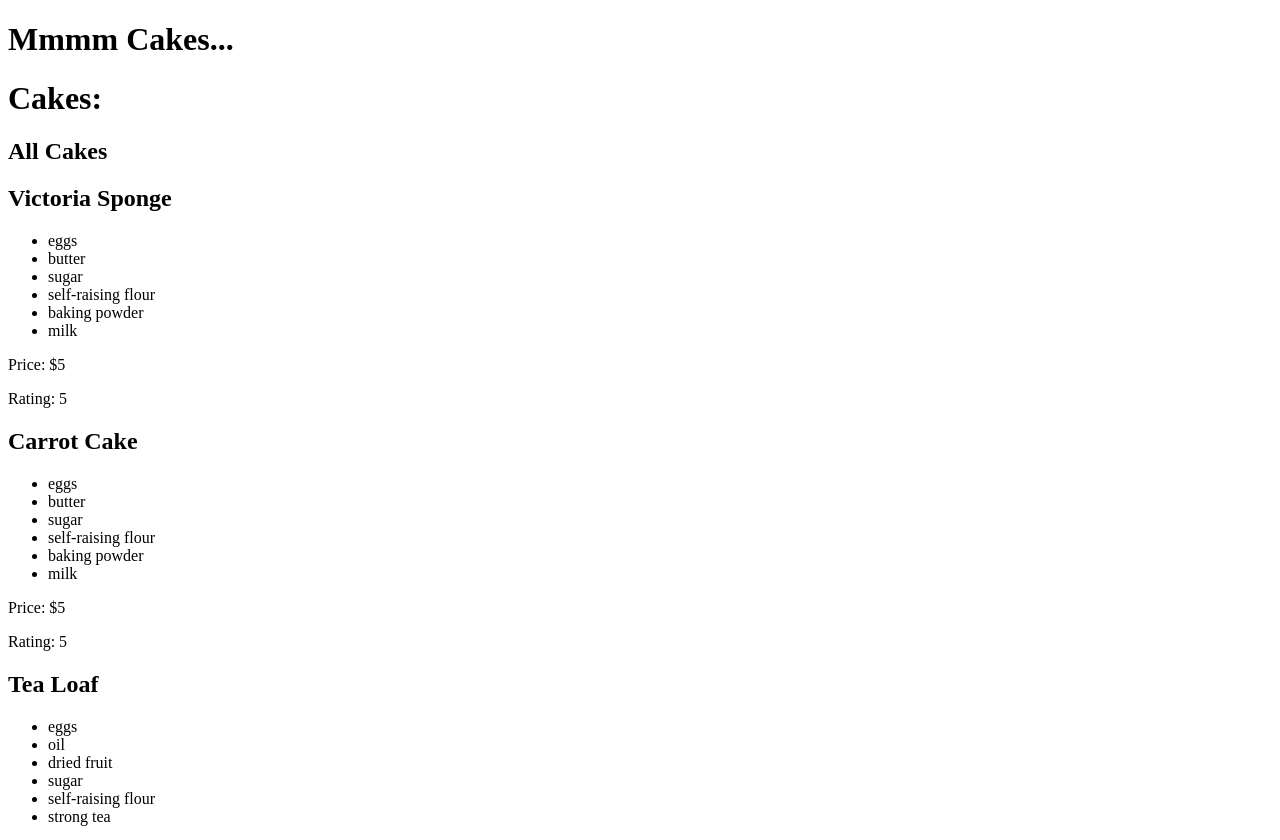
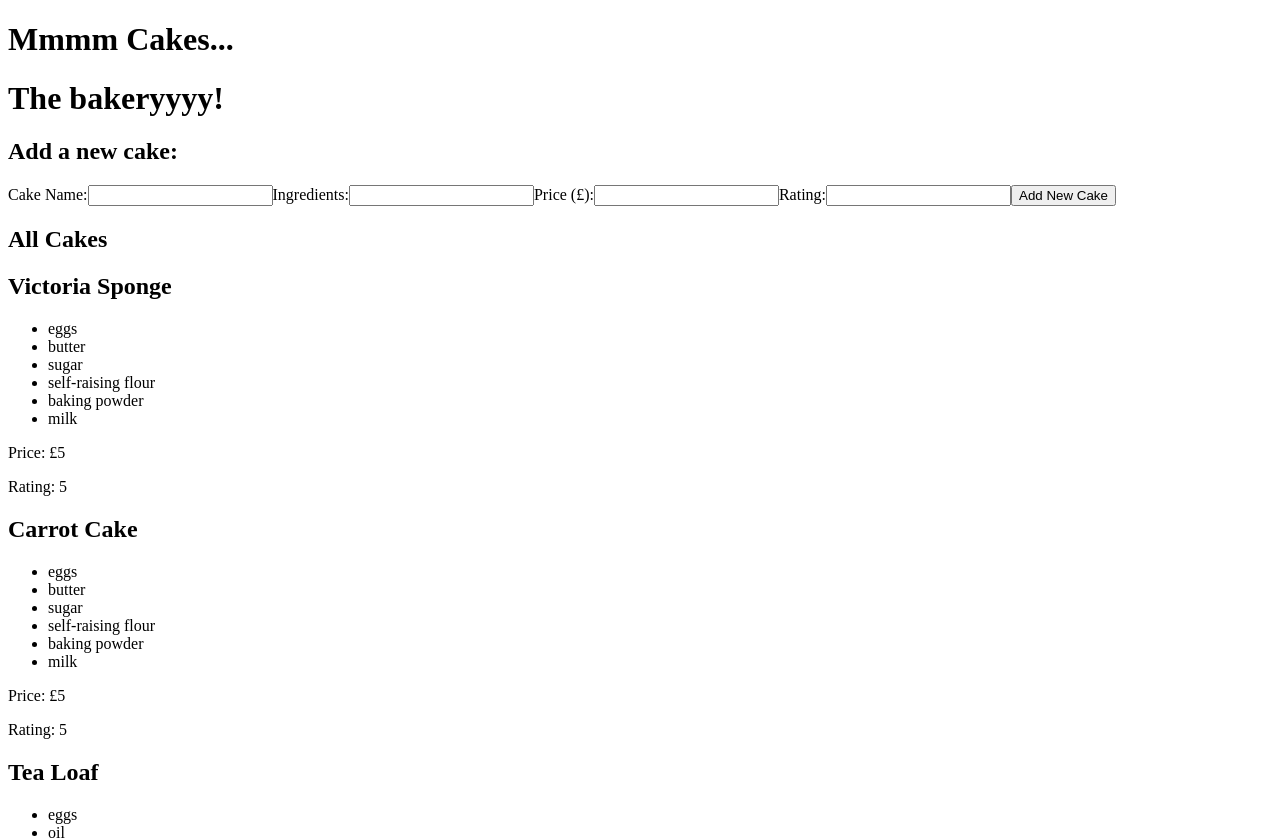
Before and after one commit to remily23/js_react_forms_lab, a React (Create React App) app: page / in a window 1280 px wide. Shown: the top 840 px of the page. Built offline with nearby package versions, Linux system fonts and the light colour scheme.

Commit message:
Added functionality to the CakeContainer to enable a new cake Object added to list of cakes. Comments provided over the codebase explaining implementation steps.

```diff
--- a/src/components/Cake.js
+++ b/src/components/Cake.js
@@ -1,26 +1,33 @@
 // Deconstructed cake Object in cakes Array
 const Cake = ({ cake }) => {
 
+  /*
+  - iterate over ingredients array
+    and render each ingredient as an li
+  - stored logic inside of allIngredients
+    variable for readability
+  - added a key to each li element using index
+    argument to prevent errors when updating
+    the list
+  */
+  const allIngredients = cake.ingredients.map(
+    (ingredient, index) => {
+      return <li
+        ingredient={ingredient}
+        key={`${ingredient}-${index}`}>
+        {ingredient}
+      </li>
+    }
+  )
+
   return (
     <div className="cake-container">
-
       {/* inserts the cakeName for each cake Object */}
       <h2>{cake.cakeName}</h2>
-
       <ul>
-        {/* - Map through the ingredients Array
-            - Display every ingredient Object as an <li>
-              using the key property as a unique ID
-            */}
-        {cake.ingredients.map((ingredient) => (
-          <li key={ingredient}>
-            {ingredient}
-          </li>
-        ))}
+        {allIngredients}
       </ul>
-
-      <p>Price: ${cake.price}</p>
-
+      <p>Price: £{cake.price}</p>
       <p>Rating: {cake.rating}</p>
     </div>
   )
--- a/src/components/CakeForm.js
+++ b/src/components/CakeForm.js
@@ -1,6 +1,8 @@
 import React, { useState } from 'react'
 
-const CakeForm = () => {
+// Deconstructing 'onNewCakeSubmission'
+const CakeForm = ({ onNewCakeSubmission }) => {
+
     const [cakeName, setCakeName] = useState("");
     const [ingredients, setIngredients] = useState("");
     const [price, setPrice] = useState("");
@@ -19,19 +21,78 @@ const CakeForm = () => {
         setRating(event.target.value);
     }
 
+    const handleFormSubmit = (event) => {
+        event.preventDefault();
 
-  return (
+        // Form won't submit if following details are empty:
+        if (!cakeName || !ingredients || !price || !rating) {
+            alert('Need to provide cake detailzzz')
+        }
 
-    <div>CakeForm
+        /*
+        Steps to adding an ingredient:
+            1) input new ingredient on the form by
+               separating with comma (',')
+            2) iterate through the inputted ingredients
+               and render a list of ingredients with
+               no whitespace (.trim()).
+        */
+        const newIngredient = ingredients
+            .split(',')
+            .map((ingredient) => ingredient.trim());
 
-    </div>
-  )
+        // The blueprint for making a new cake:
+        const newCake = {
+            cakeName: cakeName,
+            ingredients: newIngredient,
+            price: price,
+            rating: rating
+        }
+
+        // This clears the state
+        setCakeName('');
+        setIngredients('');
+        setPrice('');
+        setRating('');
+        onNewCakeSubmission(newCake);
+    }
+
+    return (
+        <section>
+            <h2>Add a new cake:</h2>
+            <form onSubmit={(event) => handleFormSubmit(event)}>
+                <label htmlFor='cake-input'>Cake Name:</label>
+                <input
+                    type='text'
+                    id='cake-input'
+                    onInput={(event) => updateCakeName(event)}
+                    value={cakeName}
+                />
+                <label htmlFor='ingredient-input'>Ingredients:</label>
+                <input
+                    type='text'
+                    id='ingredient-input'
+                    onInput={(event) => updateIngredients(event)}
+                    value={ingredients}
+                />
+                <label htmlFor='price-input'>Price (£):</label>
+                <input
+                    type='text'
+                    id='price-input'
+                    onInput={(event) => updatePrice(event)}
+                    value={price}
+                />
+                <label htmlFor='rating-input'>Rating:</label>
+                <input
+                    type='text'
+                    id='rating-input'
+                    onInput={(event) => updateRating(event)}
+                    value={rating}
+                />
+                <input type='submit' value={"Add New Cake"} />
+            </form>
+        </section>
+    )
 }
 
-
-
-
-
-
-
 export default CakeForm
--- a/src/components/CakeList.js
+++ b/src/components/CakeList.js
@@ -3,8 +3,19 @@ import Cake from './Cake';
 
 const CakeList = ({ cakes }) => {
 
-    const cakeComponents = cakes.map(cake => {
-        return <Cake cake={cake} key={cake.name} />
+    /*
+    - stored Cake component rendering logic inside
+      of cakeComponents variable
+    - Loops through the cakes array and renders
+    a new Cake component for each object
+    - Adds a key via the index argument to ensure
+      efficient updates of the list, if it changes
+    */
+    const cakeComponents = cakes.map((cake, index) => {
+        return <Cake
+            cake={cake}
+            key={`${cake.cakeName}-${index}`}
+        />
     })
 
     return (
--- a/src/containers/CakeContainer.js
+++ b/src/containers/CakeContainer.js
@@ -1,16 +1,11 @@
-import CakeList from "../components/CakeList.js";
 import { useState } from "react";
-import CakeForm from "../components/CakeForm";
-
 /* Updated the file structure by creating
  a containers and components folder */
-import Cake from "../components/Cake.js";
-
+import CakeList from "../components/CakeList.js";
+import CakeForm from "../components/CakeForm";
 
 
 const CakeContainer = () => {
-
-
 
 	/*
 	Stores all of the Cake Objects and it's properties
@@ -60,11 +55,35 @@ const CakeContainer = () => {
 			}
 		]
 	)
-	// Loops through the cakes array and displays a new Cake component for each object
+
+	// Takes a newCake an an argument
+	const handleNewCakeSubmission = (newCake) => {
+		/*
+		- spread operator to create a new
+		  array of cake objects and store
+		  inside of updatedCakes variable
+		- newCake object is pushed inside
+		  of updatedCakes Array
+		- set the cakes Array to updatedCakes
+		  which includes newCake
+		*/
+		const updatedCakes = [...cakes];
+		updatedCakes.push(newCake);
+		setCakes(updatedCakes)
+	}
+
 	return (
 		<>
-			<h1>Cakes:</h1>
-			<CakeList cakes={cakes}/>
+			<h1>The bakeryyyy!</h1>
+			{/*
+			The prop you pass here HAS
+			to match what you passed in the
+			component's file!
+			 */}
+			<CakeForm onNewCakeSubmission={
+				handleNewCakeSubmission
+			} />
+			<CakeList cakes={cakes} />
 		</>
 	);
 }
```
